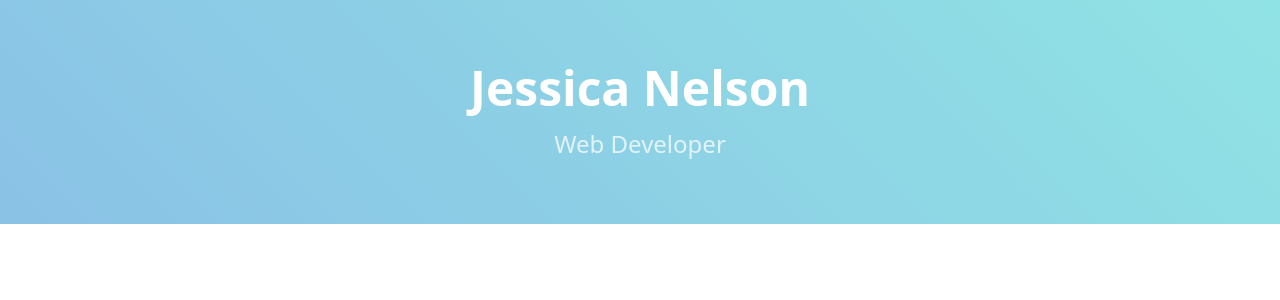
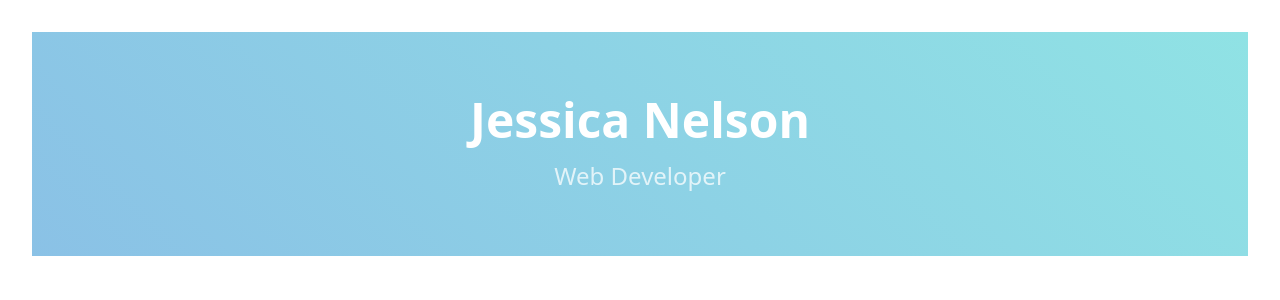
Before and after one commit to jessicamnelsonn/cpnt265-final-capstone-project, a SvelteKit app: page / in a window 1280 px wide. Shown: the top 300 px of the page. Built offline with nearby package versions, Linux system fonts and the light colour scheme.

Commit message:
install iconify

```diff
--- a/package.json
+++ b/package.json
@@ -10,6 +10,7 @@
 		"format": "prettier --write ."
 	},
 	"devDependencies": {
+		"@iconify/svelte": "^3.1.4",
 		"@sveltejs/adapter-auto": "^2.0.0",
 		"@sveltejs/kit": "^1.27.4",
 		"autoprefixer": "^10.4.16",
--- a/src/routes/+page.svelte
+++ b/src/routes/+page.svelte
@@ -1,7 +1,7 @@
 <script>
-  import Hero from '../lib/components/Hero.svelte';
+import Hero from '../lib/components/Hero.svelte';
 </script>
 
-<main>
+<main class="p-8">
   <Hero />
 </main>
```
Also changed, not shown: 1 other file (tests, documents, lock files or other folders).
